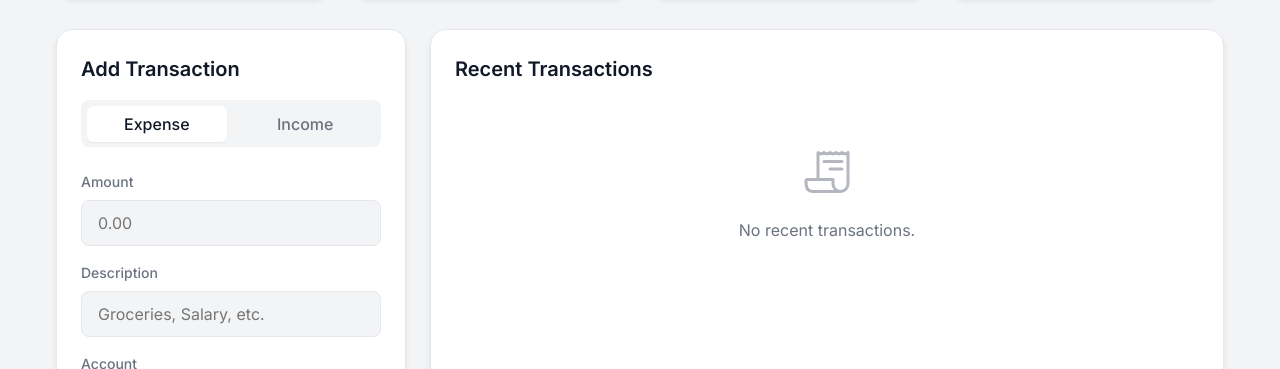
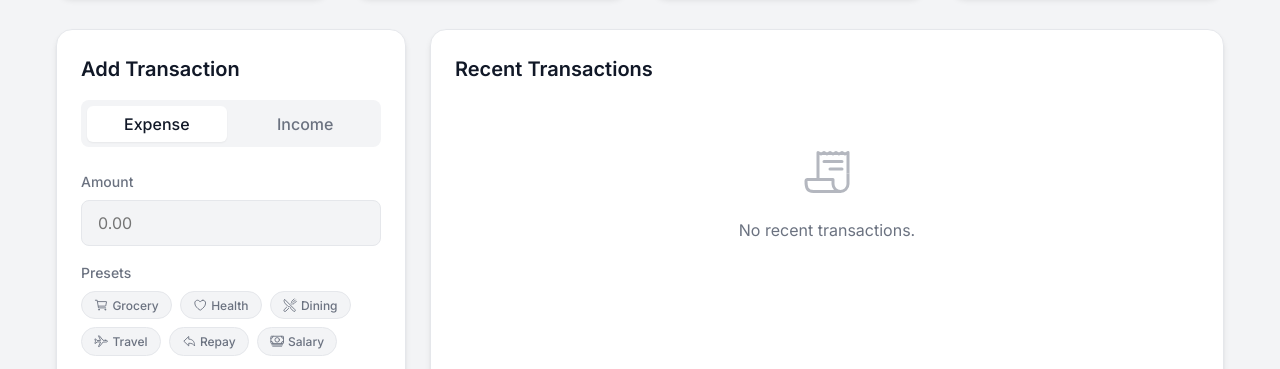
Before and after one commit to SamuelAdmand/Money-Manager, a website built with Vite: page index.html in a window 1280 px wide. Shown: the part 427-796 px from the top of the page. Built offline with nearby package versions, Linux system fonts and the light colour scheme.

Commit message:
Implement transaction presets and refactor debt repayment into the transaction form

```diff
--- a/index.html
+++ b/index.html
@@ -103,6 +103,12 @@
                             <label for="tx-amount-desktop">Amount</label>
                             <input type="number" class="form-control" id="tx-amount-desktop" placeholder="0.00"
                                 step="0.01" required min="0.01">
+                        </div>
+                        <div class="form-group">
+                            <label>Presets</label>
+                            <div class="description-presets" id="tx-presets-desktop">
+                                <!-- Populated by JS -->
+                            </div>
                         </div>
                         <div class="form-group">
                             <label for="tx-desc-desktop">Description</label>
@@ -339,6 +345,12 @@
                     min="0.01">
             </div>
             <div class="form-group">
+                <label>Presets</label>
+                <div class="description-presets" id="tx-presets-mobile">
+                    <!-- Populated by JS -->
+                </div>
+            </div>
+            <div class="form-group">
                 <label for="tx-desc-mobile">Description</label>
                 <input type="text" class="form-control" id="tx-desc-mobile" placeholder="Groceries, Salary, etc."
                     required>
--- a/src/main.ts
+++ b/src/main.ts
@@ -130,6 +130,8 @@ const txTypeInputMobile = document.getElementById('tx-type-mobile') as HTMLInput
 const txAmountInputMobile = document.getElementById('tx-amount-mobile') as HTMLInputElement;
 const txDescInputMobile = document.getElementById('tx-desc-mobile') as HTMLInputElement;
 const txAccountSelectMobile = document.getElementById('tx-account-mobile') as HTMLSelectElement;
+const txPresetsDesktop = document.getElementById('tx-presets-desktop')!;
+const txPresetsMobile = document.getElementById('tx-presets-mobile')!;
 
 // Mobile Accounts
 const accountListMobileEl = document.getElementById('account-list-mobile')!;
@@ -283,10 +285,6 @@ function updateUI() {
                             <h5>${a.name}</h5>
                             <p>${a.type.toUpperCase()}</p>
                         </div>
-                        <button class="repay-btn" onclick="window.repayDebt('${a.id}')">
-                            <ion-icon name="arrow-undo-outline"></ion-icon>
-                            Repay
-                        </button>
                     </div>
                     <div class="card-chip"></div>
                     <div class="card-body">
@@ -317,6 +315,44 @@ function updateUI() {
     renderAccounts(investmentListDesktopEl, 'investment');
     renderAccounts(accountListMobileEl, 'standard');
     renderAccounts(investmentListMobileEl, 'investment');
+
+    // --- Transaction Presets Management ---
+    const PRESETS = [
+        { name: 'Grocery', icon: 'cart-outline' },
+        { name: 'Health', icon: 'heart-outline' },
+        { name: 'Dining', icon: 'restaurant-outline' },
+        { name: 'Travel', icon: 'airplane-outline' },
+        { name: 'Repay', icon: 'arrow-undo-outline' },
+        { name: 'Salary', icon: 'cash-outline' }
+    ];
+
+    const setupPresets = (container: HTMLElement, input: HTMLInputElement, accountSelect: HTMLSelectElement) => {
+        if (!container) return;
+        container.innerHTML = '';
+        PRESETS.forEach(p => {
+            const chip = document.createElement('button');
+            chip.type = 'button';
+            chip.className = 'preset-chip';
+            chip.innerHTML = `<ion-icon name="${p.icon}"></ion-icon> ${p.name}`;
+            chip.addEventListener('click', () => {
+                if (p.name === 'Repay') {
+                    const selAccount = state.accounts.find(a => a.id === accountSelect.value);
+                    if (selAccount && selAccount.type === 'credit') {
+                        (window as any).repayDebt(selAccount.id);
+                        return;
+                    } else {
+                        alert('Please select a Credit Card account first to use the Repay shortcut.');
+                        return;
+                    }
+                }
+                input.value = p.name;
+            });
+            container.appendChild(chip);
+        });
+    };
+
+    setupPresets(txPresetsDesktop, txDescInputDesktop, txAccountSelectDesktop);
+    setupPresets(txPresetsMobile, txDescInputMobile, txAccountSelectMobile);
 
     // Render EMIs list
     const renderEmis = (container: HTMLElement) => {
--- a/src/style.css
+++ b/src/style.css
@@ -593,6 +593,50 @@ button {
     opacity: 0.5;
 }
 
+/* Presets */
+.description-presets {
+    display: flex;
+    flex-wrap: wrap;
+    gap: 0.5rem;
+    margin-bottom: 0.75rem;
+}
+
+.preset-chip {
+    padding: 0.35rem 0.75rem;
+    border-radius: var(--radius-full);
+    background: var(--bg-color);
+    border: 1px solid var(--border-color);
+    font-size: 0.75rem;
+    font-weight: 500;
+    color: var(--text-secondary);
+    transition: all var(--transition-fast);
+    display: flex;
+    align-items: center;
+    gap: 0.25rem;
+}
+
+.preset-chip:hover {
+    background: var(--border-color);
+    color: var(--text-primary);
+}
+
+.preset-chip.active {
+    background: var(--primary-color);
+    color: white;
+    border-color: var(--primary-color);
+}
+
+.preset-chip ion-icon {
+    font-size: 0.9rem;
+}
+
+@media (max-width: 480px) {
+    .preset-chip {
+        padding: 0.3rem 0.6rem;
+        font-size: 0.7rem;
+    }
+}
+
 /* ==========================================================================
    Mobile Bottom Navigation & FAB Native App Feel
    ========================================================================== */
```
